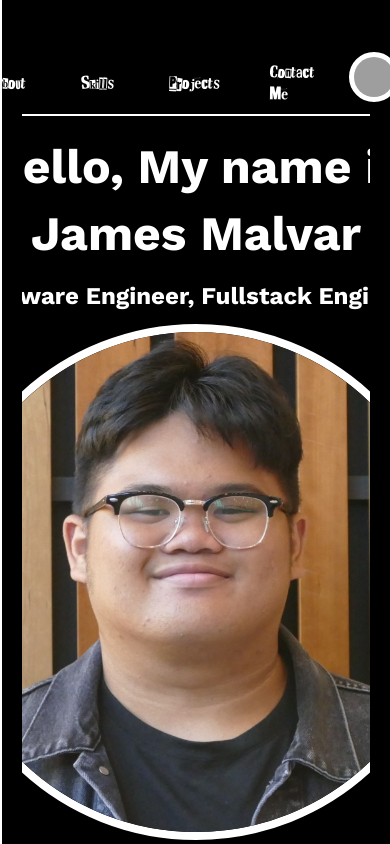
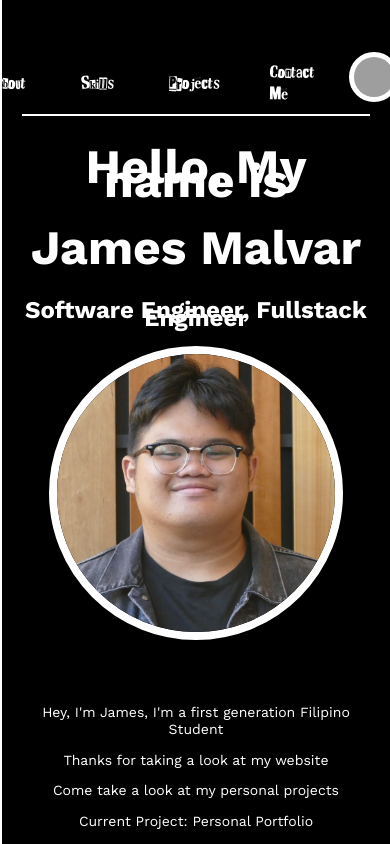
Before and after one commit to jbmalvar/JamesPersonalProjects, a React (Vite) app in the folder james-portfolio-web/: page / in a window 390 px wide. Shown: the top 844 px of the page. Built offline with nearby package versions, Linux system fonts and the light colour scheme; grey boxes are pictures that could not be loaded.

Commit message:
Final Commit I messed up

```diff
--- a/james-portfolio-web/src/App.css
+++ b/james-portfolio-web/src/App.css
@@ -216,6 +216,8 @@ a:visited {
   border-style: solid;
   border-width: 8px;
   margin-top: 1vw;
+  max-width: 100%; /* Ensure the image scales down responsively */
+  height: auto; /* Maintain aspect ratio */
 }
 
 .JamesDesc {
@@ -271,4 +273,9 @@ a:visited {
   .CenterLeftRight {
     flex-direction: column; /* Stack sections vertically */
   }
+
+  .James img {
+    width: 80%; /* Scale down the image for smaller screens */
+    max-width: 80%; /* Ensure it doesn't exceed 80% of the container */
+  }
 }
```
Also changed, not shown: james-portfolio-web/src/App.tsx (+4 -4 lines).
